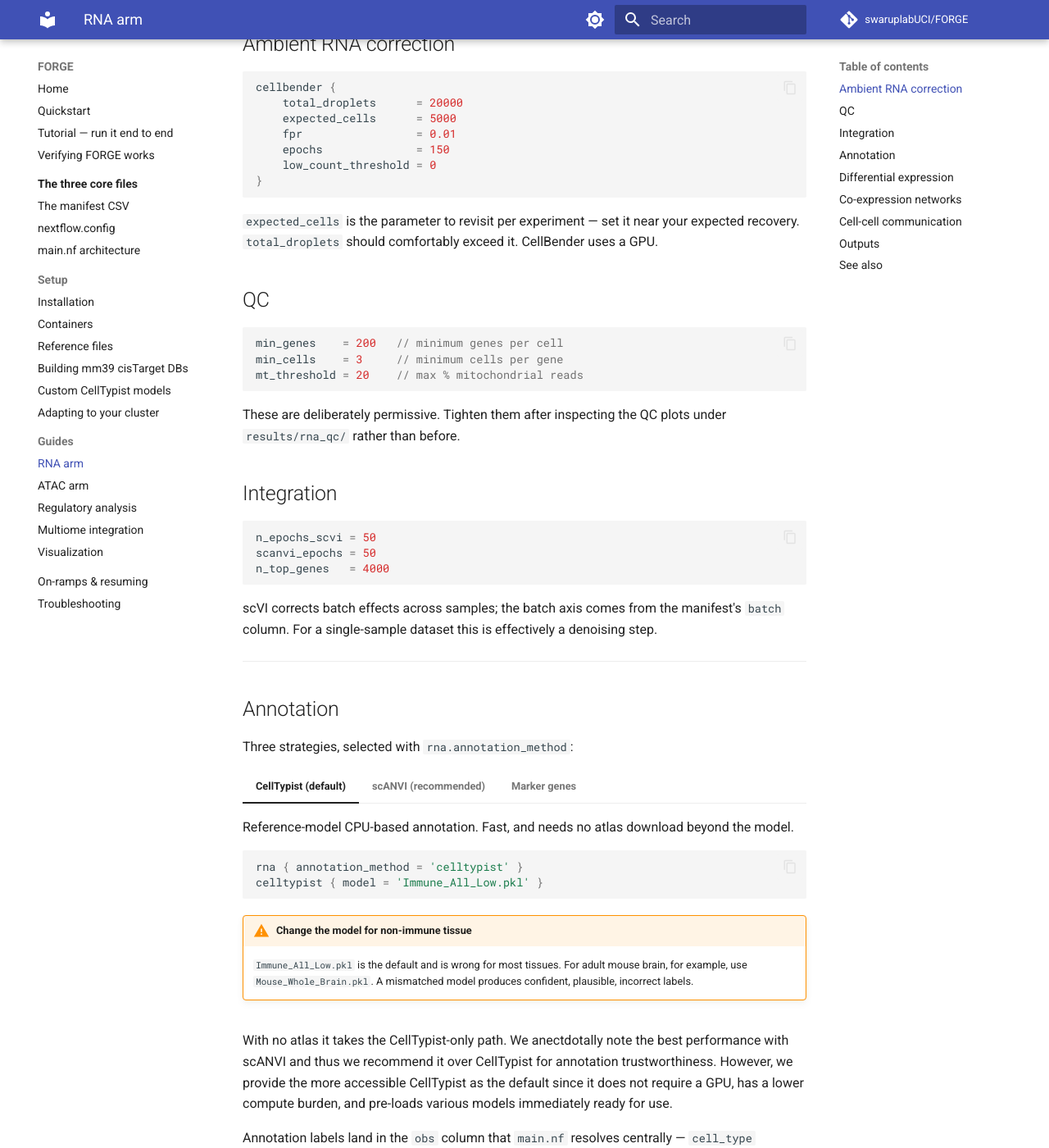
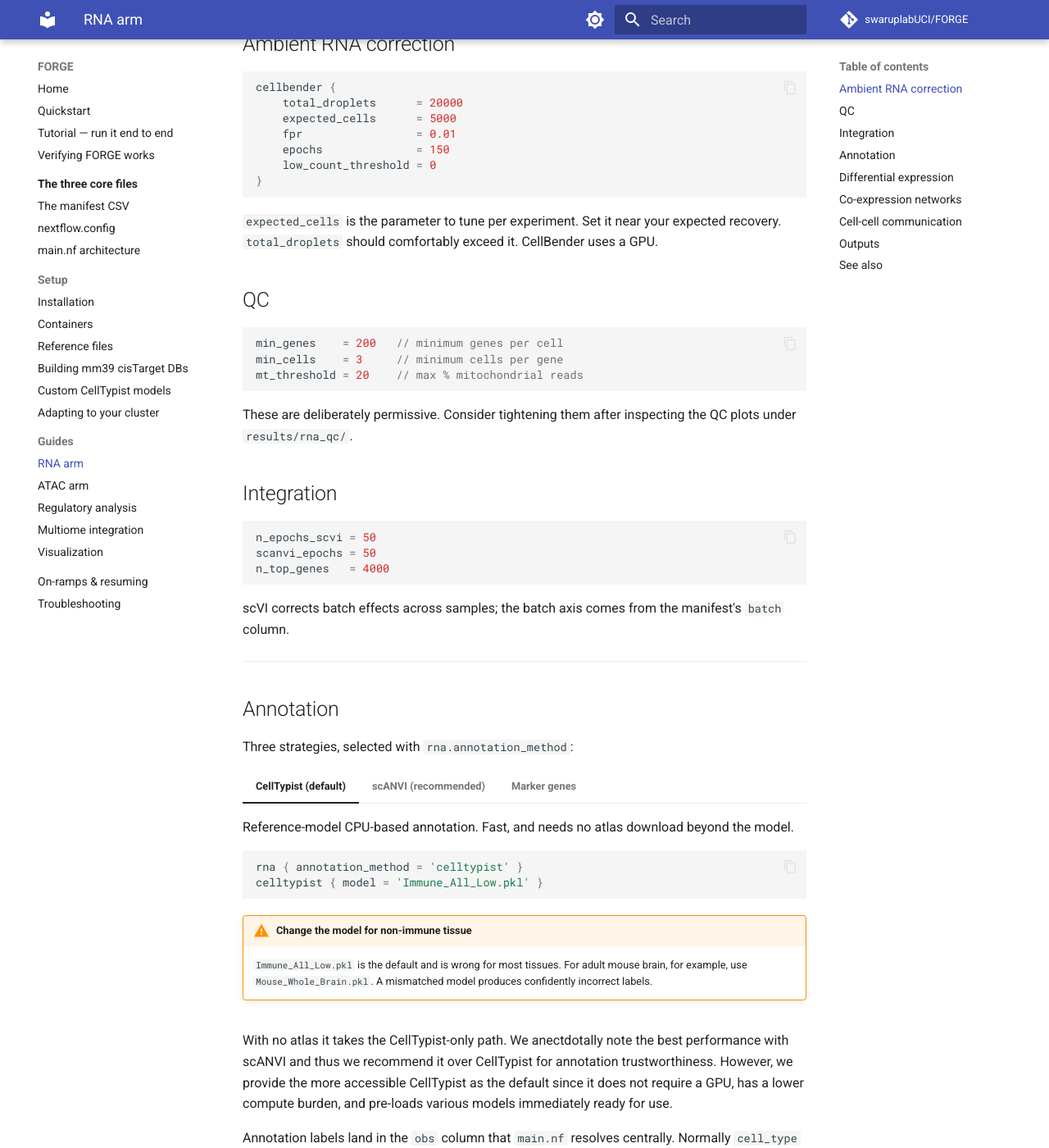
Before and after one commit to swaruplabUCI/FORGE, an MkDocs documentation site: the page built from docs/guides/rna.md, in a window 1280 px wide and 1400 px high, scrolled down 482 px. Shown: the whole window at 82% size. Built offline with MkDocs 1.6.1 and Material for MkDocs 9.7.7, drawn with Linux system fonts in a browser that asks for light colours; comment, search, counter and statistics services are not loaded.

Commit message:
Update rna.md

````diff
--- a/docs/guides/rna.md
+++ b/docs/guides/rna.md
@@ -31,7 +31,7 @@
 }
 ```
 
-`expected_cells` is the parameter to revisit per experiment — set it near your
+`expected_cells` is the parameter to tune per experiment. Set it near your
 expected recovery. `total_droplets` should comfortably exceed it. CellBender uses
 a GPU.
 
@@ -43,8 +43,8 @@
 mt_threshold = 20    // max % mitochondrial reads
 ```
 
-These are deliberately permissive. Tighten them after inspecting the QC plots
-under `results/rna_qc/` rather than before.
+These are deliberately permissive. Consider tightening them after inspecting the QC plots
+under `results/rna_qc/`.
 
 ## Integration
 
@@ -55,9 +55,7 @@
 ```
 
 scVI corrects batch effects across samples; the batch axis comes from the
-manifest's `batch` column. For a single-sample dataset this is effectively a
-denoising step.
-
+manifest's `batch` column.
 ---
 
 ## Annotation
@@ -76,7 +74,7 @@
     !!! warning "Change the model for non-immune tissue"
         `Immune_All_Low.pkl` is the default and is wrong for most tissues. For
         adult mouse brain, for example, use `Mouse_Whole_Brain.pkl`. A mismatched
-        model produces confident, plausible, incorrect labels.
+        model produces confidently incorrect labels.
 
 === "scANVI (recommended)"
 
@@ -89,8 +87,8 @@
 
 === "Marker genes"
 
-    Score-based annotation from your own marker sets — full control, useful when
-    you prefer explicit user-definitions of expression profiles.
+    Score-based annotation from your own marker sets. Useful when
+    you prefer explicit user-definitions of expression profiles with full control.
 
     ```groovy
     rna {
@@ -107,8 +105,8 @@
 
 With no atlas it takes the CellTypist-only path. We anectdotally note the best performance with scANVI and thus we recommend it over CellTypist for annotation trustworthiness. However, we provide the more accessible CellTypist as the default since it does not require a GPU, has a lower compute burden, and pre-loads various models immediately ready for use.
 
-Annotation labels land in the `obs` column that `main.nf` resolves centrally —
-`cell_type` normally, `cell_type_marker` in marker mode. See
+Annotation labels land in the `obs` column that `main.nf` resolves centrally.
+Normally `cell_type` or `cell_type_marker` in marker mode. See
 [main.nf architecture](../core/architecture.md#cell-type-keys-are-resolved-once-centrally).
 
 ---
````
